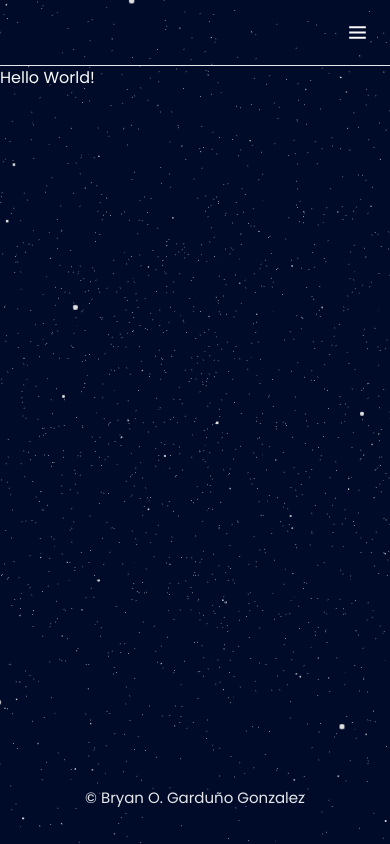
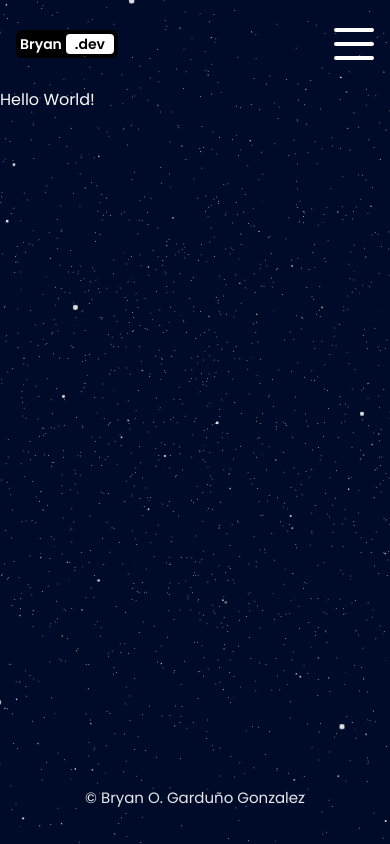
Before and after one commit to brosmar18/portfolio-2024, a Next.js app: page / in a window 390 px wide. Built offline with nearby package versions, Linux system fonts and the light colour scheme.

Commit message:
Navbar updated, framer motion added to mobile nav

```diff
--- a/app/(root)/layout.tsx
+++ b/app/(root)/layout.tsx
@@ -1,5 +1,5 @@
 import Footer from "@/components/shared/Footer";
-import Header from "@/components/shared/Header";
+import Navbar from "@/components/shared/Navbar";
 import Stars from "@/components/shared/Stars";
 
 
@@ -9,10 +9,12 @@ export default function RootLayout({
     children: React.ReactNode;
   }>) {
     return (
-      <div className="flex h-screen flex-col ">
+      <div className="flex h-screen flex-col w-screen">
         <Stars />
-        <Header />
-        <main className="flex-1">{children}</main>
+        <div className="h-24">
+          <Navbar />
+        </div>
+        <main className="h-[calc(100vh-6rem)]">{children}</main>
         <Footer />
       </div>
     );
--- a/components/shared/Header.tsx
+++ b/components/shared/Header.tsx
@@ -1,6 +1,6 @@
 import React from 'react';
 import Navbar from './Navbar';
-import MobileNav from './MobileNav';
+import MobileNav from './NavLink';
 
 const Header = () => {
   return (
--- a/components/shared/MobileNav.tsx
+++ /dev/null
@@ -1,61 +0,0 @@
-'use client';
-import {
-    Sheet,
-    SheetContent,
-    SheetTrigger,
-} from "@/components/ui/sheet";
-import Image from "next/image";
-import Link from "next/link";
-import { BiMenu } from "react-icons/bi";
-import {FaGithub, FaLinkedin, FaInstagram, FaFacebook } from 'react-icons/fa';
-import { navLinks } from "@/constants";
-import { usePathname } from "next/navigation";
-
-
-
-const MobileNav = () => {
-    const pathname = usePathname();
-
-    const getLinkClassName = (route: string) => {
-      return `text-[16px] font-medium leading-[24px] whitespace-nowrap ${
-        pathname === route ? 'text-[#0886D6]' : 'text-[#fafafa]'
-      }`;
-    };
-
-
-    return (
-        <Sheet>
-            <SheetTrigger>
-                <BiMenu size={25} />
-            </SheetTrigger>
-            <SheetContent className="bg-inherit flex flex-col gap-10">
-                <Link href='/home'>
-                    <Image
-                        src='/assets/images/logo.png'
-                        alt='logo'
-                        width={50}
-                        height={50}
-                        priority
-                    />
-                </Link>
-                <ul className='flex gap-3 flex-col items-center'>
-                    {navLinks.map((link) => (
-                        <li key={`nav-${link.label}`} className={getLinkClassName(link.route)}>
-                            <Link href={link.route}>
-                                {link.label}
-                            </Link>
-                        </li>
-                    ))}
-                </ul>
-                <div className='flex gap-3 items-center justify-center'>
-                    <FaGithub size={30} />
-                    <FaLinkedin size={30} />
-                    <FaInstagram size={30} />
-                    <FaFacebook size={30} />
-                </div>
-            </SheetContent>
-        </Sheet>
-    )
-}
-
-export default MobileNav;
--- a/components/shared/Navbar.tsx
+++ b/components/shared/Navbar.tsx
@@ -1,46 +1,111 @@
 'use client';
 
 import { navLinks } from '@/constants';
-import Image from 'next/image';
 import Link from 'next/link';
 import { usePathname } from 'next/navigation';
-import React from 'react';
-import { FaGithub, FaLinkedin, FaInstagram, FaFacebook } from "react-icons/fa";
+import React, { useState } from 'react';
+import { FaGithub, FaLinkedin } from "react-icons/fa";
+import { motion } from 'framer-motion';
+
 
 const Navbar = () => {
+  const [open, setOpen] = useState(false);
   const pathname = usePathname();
 
-  const getLinkClassName = (route: string) => {
-    return `text-[16px] font-medium leading-[24px] whitespace-nowrap ${
-      pathname === route ? 'text-[#0886D6]' : 'text-[#fafafa]'
-    }`;
+  const topVariants = {
+    closed: {
+      rotate: 0
+    },
+    opened: {
+      rotate: 45,
+      backgroundColor: "rgb(255, 255, 255)"
+    }
   };
 
+
+  const centerVariants = {
+    closed: {
+      opacity: 1
+    },
+    opened: {
+      opacity: 0
+    }
+  };
+
+  const bottomVariants = {
+    closed: {
+      rotate: 0
+    },
+    opened: {
+      rotate: -45,
+      backgroundColor: 'rgb(255, 255, 255)'
+    }
+  };
+
+  const listVariants = {
+    closed: {
+      x: '100vw',
+    },
+    opened: {
+      x: 0,
+      transition: {
+        when: 'beforeChildren',
+        staggerChildren: 0.2
+      }
+    },
+  };
+
+  const listItemVariants = {
+    closed: {
+      x: -10,
+      opacity: 0
+    },
+    opened: {
+      x: 0,
+      opacity: 1
+    }
+  }
+
   return (
-    <nav className='px-10 py-5 flex items-center justify-between'>
-      <Link href='/home'>
-          <Image
-            src='/assets/images/logo.png'
-            alt='logo'
-            width={50}
-            height={50}
-            priority
-          />
-      </Link>
-      <ul className='flex gap-6'>
-        {navLinks.map((link) => (
-          <li key={`nav-${link.label}`} className={getLinkClassName(link.route)}>
-            <Link href={link.route}>
-              {link.label}
-            </Link>
-          </li>
+    <nav className='h-full flex items-center justify-between px-4 sm:px-8 md:px-12 lg:px-20 xl:px-48 text-lg'>
+      <div className='hidden md:flex gap-4 w-1/3'>
+        {navLinks.map(link => (
+          <Link className={`rounded p-1 ${pathname === link.route ? 'bg-black text-white' : ''}`} href={link.route} key={link.label}>
+            {link.label}
+          </Link>
         ))}
-      </ul>
-      <div className='flex gap-3'>
-        <FaGithub size={30} />
-        <FaLinkedin size={30} />
-        <FaInstagram size={30} />
-        <FaFacebook size={30} />
+      </div>
+      <div className="md:hidden lg:flex xl:w-1/3 xl:justify-center">
+        <Link href='/' className="text-sm rounded-md p-1 bg-black font-semibold flex items-center justify-center">
+          <span className="text-white mr-1">Bryan</span>
+          <span className="w-12 rounded bg-white text-black flex items-center justify-center">.dev</span>
+        </Link>
+      </div>
+      <div className='hidden md:flex gap-4 w-1/3'>
+        <Link href='/'>
+          <FaGithub size={28} />
+        </Link>
+        <Link href='/'>
+          <FaLinkedin size={28} />
+        </Link>
+      </div>
+      {/* RESPONSIVE MENU */}
+      <div className='md:hidden'>
+        <button className='w-10 h-8 flex flex-col justify-between z-50 relative' onClick={() => setOpen(!open)}>
+          <motion.div
+            variants={topVariants}
+            animate={open ? "opened" : "closed"}
+            className="w-10 h-1 bg-white rounded origin-left"></motion.div>
+          <motion.div
+            variants={centerVariants}
+            animate={open ? "opened" : "closed"}
+            className="w-10 h-1 bg-white rounded"></motion.div>
+          <motion.div
+            variants={bottomVariants}
+            animate={open ? "opened" : "closed"}
+            className="w-10 h-1 bg-white rounded origin-left"></motion.div>
+
+        </button>
       </div>
     </nav>
   );
--- a/components/shared/Stars.tsx
+++ b/components/shared/Stars.tsx
@@ -58,7 +58,7 @@ const Sky = (props: any) => {
 
 const Stars = () => {
   return (
-    <div className='w-full h-auto fixed inset-0 -z-20'>
+    <div className='w-full h-auto fixed inset-0 z-20'>
       <Canvas camera={{
         position: [0, 0, 1]
       }}
--- a/constants/index.js
+++ b/constants/index.js
@@ -12,10 +12,6 @@ export const navLinks = [
         route: '/projects',
     },
     {
-        label: 'About Us',
-        route: '/about',
-    },
-    {
         label: 'Contact',
         route: '/contact',
     },
--- a/package.json
+++ b/package.json
@@ -12,6 +12,7 @@
     "@radix-ui/react-dialog": "^1.0.5",
     "class-variance-authority": "^0.7.0",
     "clsx": "^2.1.0",
+    "framer-motion": "^11.0.5",
     "lucide-react": "^0.316.0",
     "next": "14.1.0",
     "react": "^18",
--- a/tailwind.config.ts
+++ b/tailwind.config.ts
@@ -53,25 +53,6 @@ const config = {
           foreground: "hsl(var(--card-foreground))",
         },
       },
-      borderRadius: {
-        lg: "var(--radius)",
-        md: "calc(var(--radius) - 2px)",
-        sm: "calc(var(--radius) - 4px)",
-      },
-      keyframes: {
-        "accordion-down": {
-          from: { height: "0" },
-          to: { height: "var(--radix-accordion-content-height)" },
-        },
-        "accordion-up": {
-          from: { height: "var(--radix-accordion-content-height)" },
-          to: { height: "0" },
-        },
-      },
-      animation: {
-        "accordion-down": "accordion-down 0.2s ease-out",
-        "accordion-up": "accordion-up 0.2s ease-out",
-      },
     },
   },
   plugins: [require("tailwindcss-animate")],
```
Also changed, not shown: 1 other file (tests, documents, lock files or other folders).
